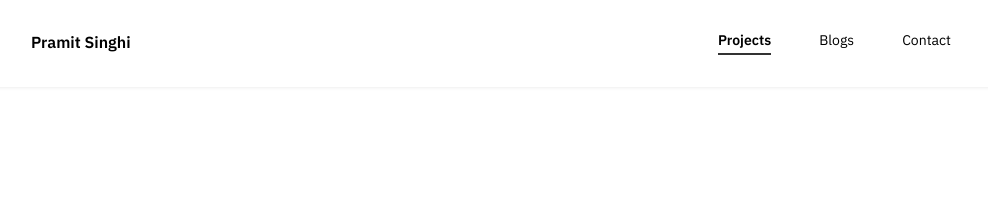
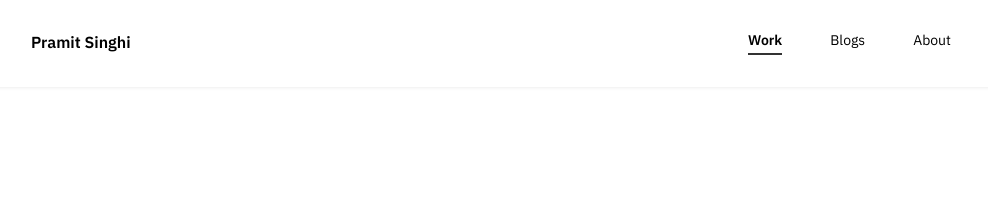
Before and after one commit to shkamaru/shkamaru.github.io, a Jekyll site: the page built from index.html, in a window 1280 px wide. Shown: the top 224 px of the page, without its empty margins (149-1137 px from the left). Built offline with Jekyll 4.4.1, drawn with Linux system fonts in a browser that asks for light colours; nearby versions of some CDN libraries.

Commit message:
Change name from contact to about in nav

```diff
--- a/_data/nav.yml
+++ b/_data/nav.yml
@@ -1,6 +1,6 @@
-- name: Projects
+- name: Work
   link: /
 - name: Blogs
   link: /blogs.html
-- name: Contact
-  link: /contact.html
+- name: About
+  link: /about.html
--- /dev/null
+++ b/about.html
@@ -0,0 +1,4 @@
+---
+layout: about
+title: About
+---
--- a/contact.html
+++ /dev/null
@@ -1,4 +0,0 @@
----
-layout: contact
-title: Contact
----
```
Also changed, not shown: _layouts/about.html (renamed from _layouts/contact.html).
